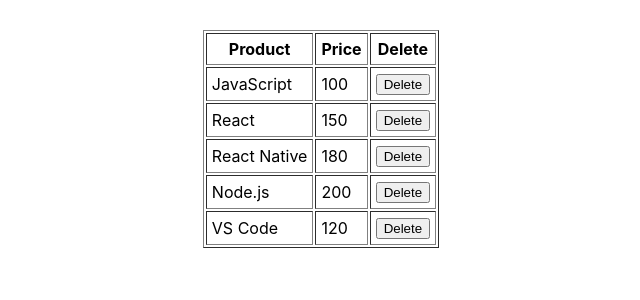
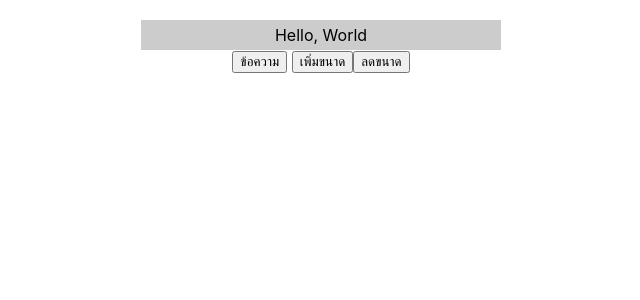
Before and after one commit to Wanderer-dvl/app1, a React (Create React App) app: page / in a window 1280 px wide. Shown: the top 300 px of the page, without its empty margins (319-959 px from the left). Built offline with nearby package versions, Linux system fonts and the light colour scheme.

Commit message:
add state-class.js

```diff
--- a/src/App.js
+++ b/src/App.js
@@ -1,11 +1,12 @@
 import React from 'react';
 import RefsFunc from './ref-func';
 import RefsArray from './refs-array';
+import MessageBox from './state-class';
 
 function App() {
 
 
-  return <RefsArray/>
+  return <MessageBox/>
 }
 
 export default App;
--- /dev/null
+++ b/src/state-class.js
@@ -0,0 +1,33 @@
+import React,{useState} from 'react';
+
+export default function MessageBox(){
+    let[text,setText] = useState('Hello, World')
+    let[size,setSize] = React.useState(16)
+
+    const onClickSetText = ()=>{
+        let t = prompt("กำหนดข้อความ")
+        if(t){
+            setText(t)
+        }
+    }
+    const onClickZoomin = ()=>{
+        let newsize = size + 1
+        setSize(newsize)
+    }
+    let msgboxStyle = {
+        display : 'inline-block',
+        width : 350,
+        fontSize : size,
+        backgroundColor : '#ccc',
+        padding: 5,
+        textAlign:'center',
+    }
+    return(
+        <div style={{textAlign:'center',marginTop:20}}>
+            <div style={msgboxStyle}>{text}</div><br/>
+            <button onClick={onClickSetText}>ข้อความ</button>&nbsp;
+            <button onClick={onClickZoomin}>เพิ่มขนาด</button>
+            <button onClick={()=>setSize(size-1)}>ลดขนาด</button>
+        </div>
+    )
+}
```
